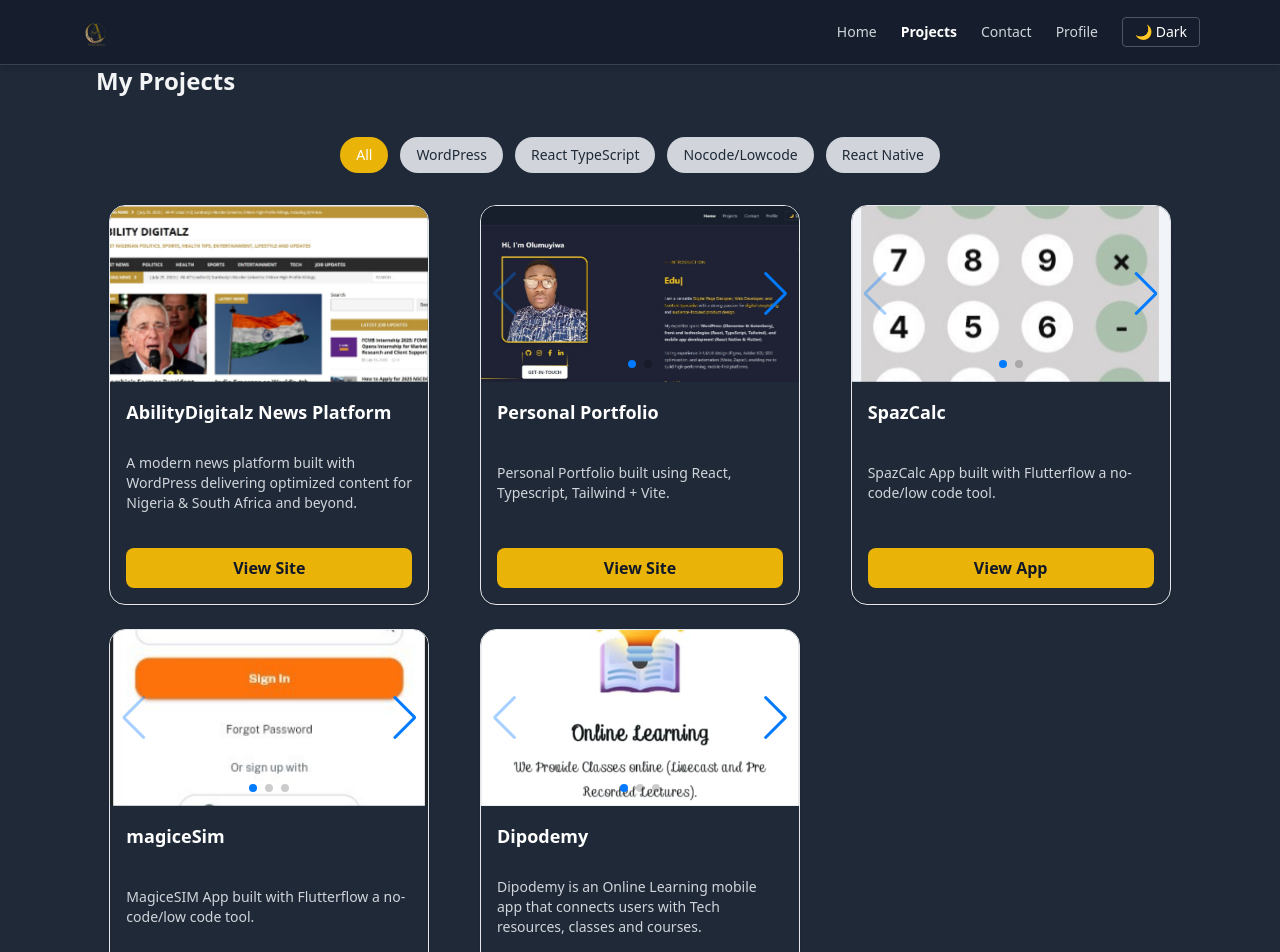
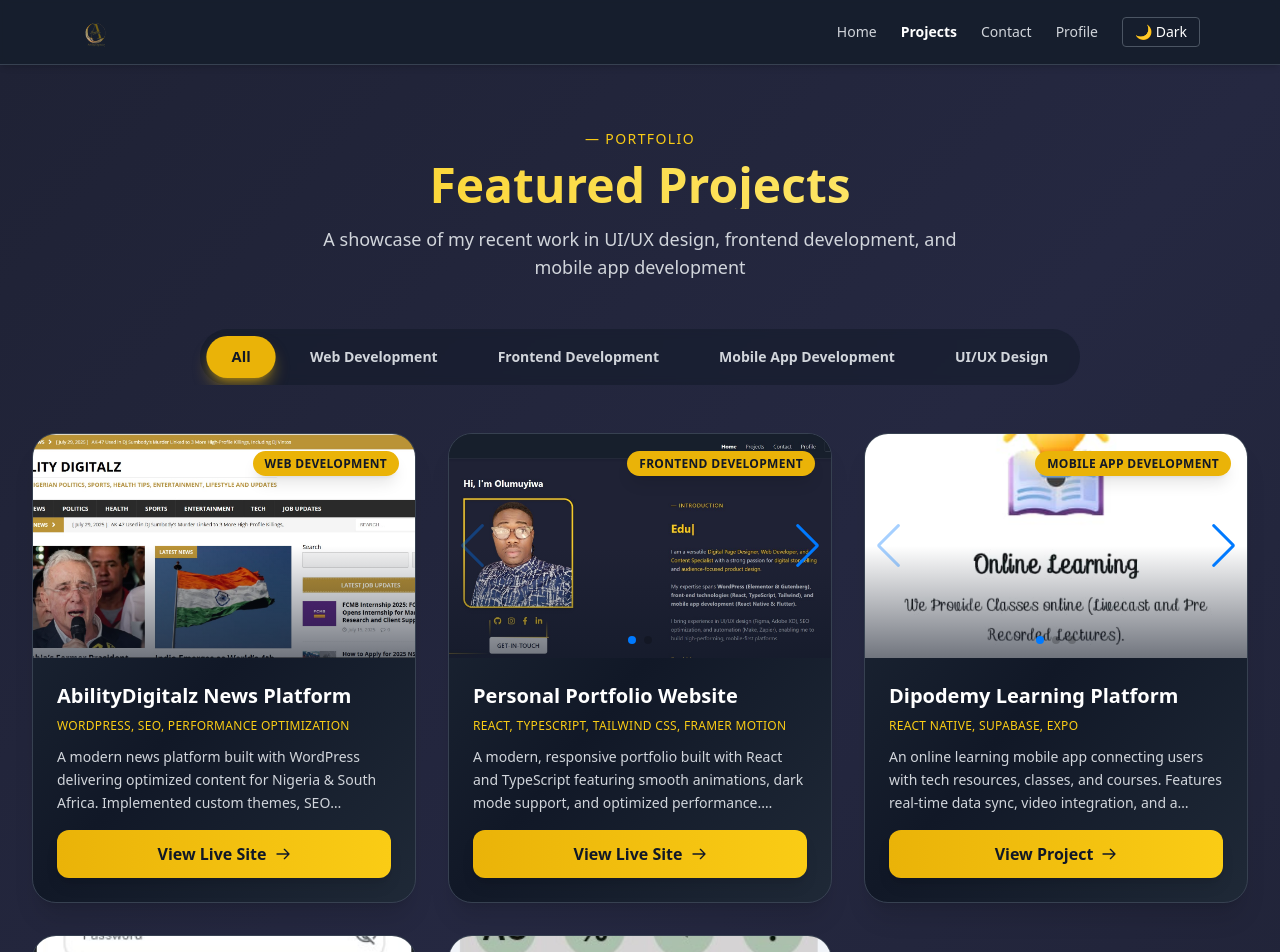
Before and after one commit to Olamability/portfolio-site, a React (Vite) app: page /projects in a window 1280 px wide. Shown: the top 952 px of the page. Built offline with nearby package versions, Linux system fonts and the light colour scheme.

Commit message:
Refactor Home and Projects pages with modern UI/UX design
Co-authored-by: Olamability <28848101+Olamability@users.noreply.github.com>

```diff
--- a/src/components/ProjectCard.tsx
+++ b/src/components/ProjectCard.tsx
@@ -32,52 +32,52 @@ const allProjects: Project[] = [
   {
     id: 1,
     title: "AbilityDigitalz News Platform",
-    category: "WordPress",
-    tools: "WordPress",
-    description: "A modern news platform built with WordPress delivering optimized content for Nigeria & South Africa and beyond.",
+    category: "Web Development",
+    tools: "WordPress, SEO, Performance Optimization",
+    description: "A modern news platform built with WordPress delivering optimized content for Nigeria & South Africa. Implemented custom themes, SEO strategies, and performance enhancements for fast loading times.",
     link: "https://abilitydigitalz.com.ng",
     type: "live",
     images: [abilitydigitalzImg],
   },
   {
     id: 2,
-    title: "Personal Portfolio",
-    category: "React TypeScript",
-    tools: "React, Typescript, Tailwind, Swiper",
-    description: "Personal Portfolio built using React, Typescript, Tailwind + Vite.",
+    title: "Personal Portfolio Website",
+    category: "Frontend Development",
+    tools: "React, TypeScript, Tailwind CSS, Framer Motion",
+    description: "A modern, responsive portfolio built with React and TypeScript featuring smooth animations, dark mode support, and optimized performance. Showcases my work with an emphasis on clean UI/UX design.",
     link: "https://abilitydigitalz.com.ng/portfolio",
     type: "live",
     images: [AbImg, AbiImg],
   },
   {
     id: 3,
-    title: "SpazCalc",
-    category: "Nocode/Lowcode",
-    tools: "Flutterflow",
-    description: "SpazCalc App built with Flutterflow a no-code/low code tool.",
-    link: "",
+    title: "Dipodemy Learning Platform",
+    category: "Mobile App Development",
+    tools: "React Native, Supabase, Expo",
+    description: "An online learning mobile app connecting users with tech resources, classes, and courses. Features real-time data sync, video integration, and a beautiful, intuitive interface designed for seamless learning experiences.",
+    link: "https://expo.dev/preview/update?message=fix%3A+youtube+done&updateRuntimeVersion=1.0.1&createdAt=2025-07-28T15%3A28%3A53.200Z&slug=exp&projectId=4e73b6bd-1669-4aa4-8f1e-861c8d83f8a7&group=7c47bbc3-e0df-41c7-b751-ed98554d6dbe",
     type: "github",
-    images: [SpazCalcImg, SpazrCalc2Img],
+    images: [Dipodemy1Img, Dipodemy2Img, Dipodemy3Img],
   },
   {
     id: 4,
-    title: "magiceSim",
-    category: "Nocode/Lowcode",
-    tools: "Flutterflow",
-    description: "MagiceSIM App built with Flutterflow a no-code/low code tool.",
+    title: "MagiceSIM App",
+    category: "UI/UX Design",
+    tools: "Figma, FlutterFlow, Mobile Design",
+    description: "A beautifully designed eSIM marketplace app built with FlutterFlow. Focused on creating an intuitive user experience for purchasing and managing eSIMs with modern UI patterns and smooth interactions.",
     link: "https://esimmagic.com/",
     type: "github",
     images: [LoginImg, CaptureImg, CheckoutImg],
   },
   {
     id: 5,
-    title: "Dipodemy",
-    category: "React Native",
-    tools: "React Native, Supabase, Expo",
-    description: "Dipodemy is an Online Learning mobile app that connects users with Tech resources, classes and courses.",
-    link: "https://expo.dev/preview/update?message=fix%3A+youtube+done&updateRuntimeVersion=1.0.1&createdAt=2025-07-28T15%3A28%3A53.200Z&slug=exp&projectId=4e73b6bd-1669-4aa4-8f1e-861c8d83f8a7&group=7c47bbc3-e0df-41c7-b751-ed98554d6dbe",
+    title: "SpazCalc Calculator App",
+    category: "Mobile App Development",
+    tools: "FlutterFlow, Mobile UI Design",
+    description: "A feature-rich calculator app with a clean, modern interface. Demonstrates proficiency in no-code/low-code development while maintaining high design standards and user experience principles.",
+    link: "",
     type: "github",
-    images: [Dipodemy1Img, Dipodemy2Img, Dipodemy3Img],
+    images: [SpazCalcImg, SpazrCalc2Img],
   },
 ];
 
@@ -124,8 +124,8 @@ const ProjectCard: React.FC = () => {
   return (
     <section className="mt-10">
       {/* Category Filter */}
-<div className="flex md:justify-center justify-start overflow-x-auto whitespace-nowrap mb-8 px-4 scroll-smooth snap-x snap-mandatory">
-  <div className="inline-flex space-x-3">
+      <div className="flex md:justify-center justify-start overflow-x-auto whitespace-nowrap mb-12 px-4 scroll-smooth snap-x snap-mandatory">
+        <div className="inline-flex space-x-3 bg-gray-900/50 p-2 rounded-full backdrop-blur-sm">
           {categories.map((cat) => (
             <button
               key={cat}
@@ -133,10 +133,10 @@ const ProjectCard: React.FC = () => {
                 buttonRefs.current[cat] = el;
               }}
               onClick={() => handleCategoryClick(cat)}
-        className={`px-4 py-2 rounded-full text-sm font-medium transition-all shrink-0 snap-center ${
+              className={`px-6 py-2.5 rounded-full text-sm font-semibold transition-all duration-300 shrink-0 snap-center ${
                 selectedCategory === cat
-            ? "bg-yellow-500 text-white"
-            : "bg-gray-300 text-gray-800 hover:bg-gray-400"
+                  ? "bg-yellow-500 text-gray-900 shadow-lg shadow-yellow-500/50 scale-105"
+                  : "bg-transparent text-gray-300 hover:bg-gray-800 hover:text-white"
               } ${clickedCategory === cat ? "animate-pulse" : ""}`}
             >
               {cat}
@@ -145,40 +145,75 @@ const ProjectCard: React.FC = () => {
         </div>
       </div>
 
-
       {/* Project Cards */}
-      <div className="grid grid-cols-1 sm:grid-cols-2 lg:grid-cols-3 gap-6 place-items-center">
-        {filteredProjects.map((project) => (
+      <div className="grid grid-cols-1 sm:grid-cols-2 lg:grid-cols-3 gap-8 place-items-center">
+        {filteredProjects.map((project, index) => (
           <div
             key={project.id}
-            className="relative border rounded-2xl overflow-hidden shadow hover:shadow-2xl transition-all group w-80 h-[400px] bg-gray-800"
+            className="relative border border-gray-700 rounded-3xl overflow-hidden shadow-xl hover:shadow-2xl hover:shadow-yellow-500/20 transition-all duration-500 group w-full max-w-sm bg-gradient-to-br from-gray-800 via-gray-900 to-gray-800 hover:scale-105"
+            style={{
+              animation: `fadeInUp 0.6s ease-out ${index * 0.1}s both`
+            }}
           >
-            <Swiper modules={[Navigation, Pagination]} navigation pagination={{ clickable: true }} className="h-44 w-full">
+            {/* Image Carousel */}
+            <div className="relative overflow-hidden">
+              <Swiper
+                modules={[Navigation, Pagination]}
+                navigation
+                pagination={{ clickable: true }}
+                className="h-56 w-full"
+              >
                 {project.images.map((img, i) => (
                   <SwiperSlide key={i}>
+                    <div className="relative h-56 w-full overflow-hidden">
                       <img
                         src={img}
                         alt={`${project.title} ${i + 1}`}
-                    className="w-full h-44 object-cover cursor-pointer"
+                        className="w-full h-full object-cover cursor-pointer transition-transform duration-500 group-hover:scale-110"
                         onClick={() => setModalImage(img)}
                       />
+                      <div className="absolute inset-0 bg-gradient-to-t from-gray-900 via-transparent to-transparent opacity-60"></div>
+                    </div>
                   </SwiperSlide>
                 ))}
               </Swiper>
-            <div className="p-4 flex flex-col justify-between h-[calc(100%-11rem)]">
-              <h3 className="text-lg font-bold text-white mb-1">{project.title}</h3>
-              <p className="text-sm text-gray-300 mb-3 line-clamp-3">{project.description}</p>
+
+              {/* Category Badge */}
+              <div className="absolute top-4 right-4 z-10">
+                <span className="bg-yellow-500 text-gray-900 px-3 py-1 rounded-full text-xs font-bold uppercase tracking-wide shadow-lg">
+                  {project.category}
+                </span>
+              </div>
+            </div>
+
+            {/* Content */}
+            <div className="p-6 flex flex-col justify-between min-h-[240px]">
+              <div>
+                <h3 className="text-xl font-bold text-white mb-2 group-hover:text-yellow-400 transition-colors duration-300">
+                  {project.title}
+                </h3>
+                <p className="text-xs text-yellow-400 font-medium mb-3 uppercase tracking-wide">
+                  {project.tools}
+                </p>
+                <p className="text-sm text-gray-300 mb-4 line-clamp-3 leading-relaxed">
+                  {project.description}
+                </p>
+              </div>
+
               <a
                 href={project.link}
                 target="_blank"
                 rel="noopener noreferrer"
-                className="bg-yellow-500 text-gray-900 px-4 py-2 rounded-lg text-center font-semibold hover:bg-yellow-400 transition"
+                className="bg-gradient-to-r from-yellow-500 to-yellow-400 text-gray-900 px-6 py-3 rounded-xl text-center font-bold hover:from-yellow-400 hover:to-yellow-300 transition-all duration-300 shadow-lg hover:shadow-yellow-500/50 transform hover:-translate-y-1 flex items-center justify-center gap-2"
               >
                 {project.type === "live"
-                  ? "View Site"
+                  ? "View Live Site"
                   : project.type === "github"
-                  ? "View App"
+                  ? "View Project"
                   : "Read Case Study"}
+                <svg className="w-4 h-4" fill="none" stroke="currentColor" viewBox="0 0 24 24">
+                  <path strokeLinecap="round" strokeLinejoin="round" strokeWidth={2} d="M14 5l7 7m0 0l-7 7m7-7H3" />
+                </svg>
               </a>
             </div>
           </div>
@@ -187,18 +222,37 @@ const ProjectCard: React.FC = () => {
 
       {/* Modal for Image Preview */}
       {modalImage && (
-        <div className="fixed inset-0 bg-black bg-opacity-75 flex items-center justify-center z-50">
-          <div className="relative">
-            <img src={modalImage} alt="Preview" className="max-h-[80vh] max-w-[90vw] rounded shadow-lg" />
+        <div className="fixed inset-0 bg-black bg-opacity-90 flex items-center justify-center z-50 backdrop-blur-sm">
+          <div className="relative max-w-6xl mx-4">
+            <img
+              src={modalImage}
+              alt="Preview"
+              className="max-h-[85vh] max-w-full rounded-2xl shadow-2xl"
+            />
             <button
-              className="absolute top-4 right-4 text-white text-xl bg-red-600 p-2 rounded-full hover:bg-red-700"
+              className="absolute -top-4 -right-4 text-white text-xl bg-red-500 p-3 rounded-full hover:bg-red-600 transition-all duration-300 shadow-lg hover:scale-110"
               onClick={() => setModalImage(null)}
             >
-              ✕
+              <svg className="w-6 h-6" fill="none" stroke="currentColor" viewBox="0 0 24 24">
+                <path strokeLinecap="round" strokeLinejoin="round" strokeWidth={2} d="M6 18L18 6M6 6l12 12" />
+              </svg>
             </button>
           </div>
         </div>
       )}
+
+      <style>{`
+        @keyframes fadeInUp {
+          from {
+            opacity: 0;
+            transform: translateY(30px);
+          }
+          to {
+            opacity: 1;
+            transform: translateY(0);
+          }
+        }
+      `}</style>
     </section>
   );
 };
--- a/src/pages/Home.tsx
+++ b/src/pages/Home.tsx
@@ -58,8 +58,9 @@ const Home = () => {
         >
           <Typed
             strings={[
-              "Educationist",
-              "Digital Designer",
+              "UI/UX Designer",
+              "Frontend Developer",
+              "Mobile App Developer",
             ]}
             typeSpeed={50}
             backSpeed={30}
@@ -76,13 +77,13 @@ const Home = () => {
           transition={{ delay: 0.5 }}
         >
           <p>
-            I am a versatile <span className="text-yellow-400 font-medium">Digital Page Designer, Web Developer, and Content Specialist</span> with a strong passion for <span className="text-yellow-400 font-medium">digital storytelling</span> and <span className="text-yellow-400 font-medium">audience-focused product design</span>.
+            I am a <span className="text-yellow-400 font-medium">UI/UX Designer, Frontend Developer, and Mobile App Developer</span> who specializes in creating <span className="text-yellow-400 font-medium">intuitive digital experiences</span> that combine beautiful design with powerful functionality.
           </p>
           <p>
-            My expertise spans <span className="font-bold">WordPress (Elementor & Gutenberg), front-end technologies (React, TypeScript, Tailwind), and mobile app development (React Native & Flutter)</span>.
+            My expertise includes <span className="font-bold">UI/UX design (Figma, Adobe XD), frontend development (React, TypeScript, Tailwind CSS), and mobile app development (React Native, Flutter, FlutterFlow)</span> — enabling me to design and build complete digital solutions from concept to deployment.
           </p>
           <p>
-            I bring experience in UI/UX design (Figma, Adobe XD), SEO optimization, and automation (Make, Zapier), enabling me to build high-performing, mobile-first platforms.
+            I focus on creating <span className="text-yellow-400 font-medium">user-centered designs</span> and implementing them with clean, scalable code. Whether it's a responsive web application or a cross-platform mobile app, I deliver polished products that users love.
           </p>
         </motion.div>
 
@@ -90,11 +91,14 @@ const Home = () => {
         {showFullText && (
           <motion.div className="space-y-4 text-sm text-gray-300 leading-relaxed">
             <p>
-              Combining journalistic sensibilities with visual design, I create seamless user experiences that enhance engagement and deliver impactful stories across digital platforms.
+              With a strong foundation in both <span className="text-yellow-400 font-medium">design thinking and software development</span>, I bridge the gap between aesthetics and functionality. I leverage tools like WordPress, Webflow, and modern JavaScript frameworks to bring designs to life.
             </p>
             <p>
-              <span className="text-yellow-800 font-medium">
-                My goal is to transform ideas into engaging digital experiences that resonate with users and drive results.
+              My experience includes SEO optimization, automation (Make, Zapier), and performance optimization — ensuring that every project not only looks great but performs exceptionally across all devices.
+            </p>
+            <p>
+              <span className="text-yellow-400 font-medium">
+                My goal is to create digital experiences that are not just visually stunning, but also accessible, performant, and built to solve real user problems.
               </span>
             </p>
           </motion.div>
--- a/src/pages/Projects.tsx
+++ b/src/pages/Projects.tsx
@@ -1,10 +1,29 @@
 import ProjectCard from '../components/ProjectCard';
+import { motion } from 'framer-motion';
 
 const Projects = () => {
   return (
-    <section className="px-4 md:px-8 pb-12 max-w-6xl mx-auto">
-      <h2 className="text-2xl font-bold mb-6">My Projects</h2>
-      <ProjectCard />
+    <section className="min-h-screen bg-gradient-to-br from-[#1f2235] via-[#252841] to-[#1f2235] text-white py-16 px-4 md:px-8">
+      <div className="max-w-7xl mx-auto">
+        {/* Header Section */}
+        <motion.div
+          className="text-center mb-12"
+          initial={{ opacity: 0, y: -20 }}
+          animate={{ opacity: 1, y: 0 }}
+          transition={{ duration: 0.6 }}
+        >
+          <p className="uppercase tracking-widest text-sm text-yellow-400 mb-3">— Portfolio</p>
+          <h1 className="text-4xl md:text-5xl font-bold mb-4 bg-gradient-to-r from-yellow-400 to-yellow-200 bg-clip-text text-transparent">
+            Featured Projects
+          </h1>
+          <p className="text-gray-300 max-w-2xl mx-auto text-lg">
+            A showcase of my recent work in UI/UX design, frontend development, and mobile app development
+          </p>
+        </motion.div>
+
+        {/* Project Cards */}
+        <ProjectCard />
+      </div>
     </section>
   );
 };
```
Lines whose indentation alone changed are shown as unchanged.
